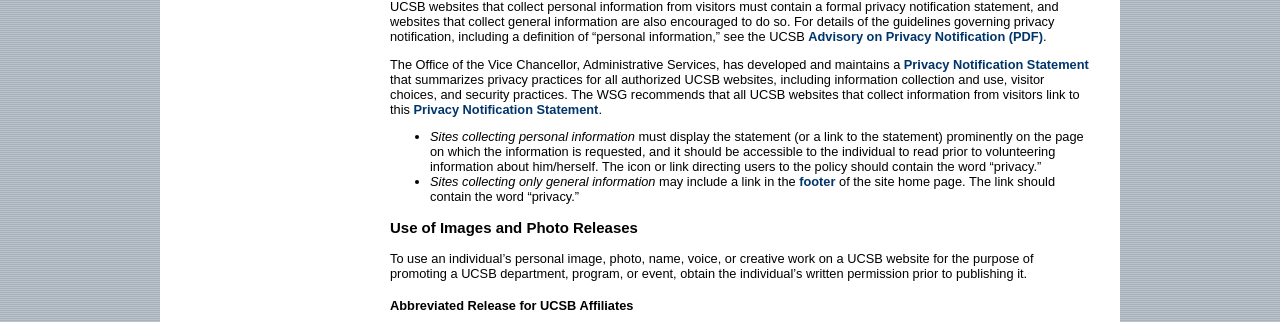
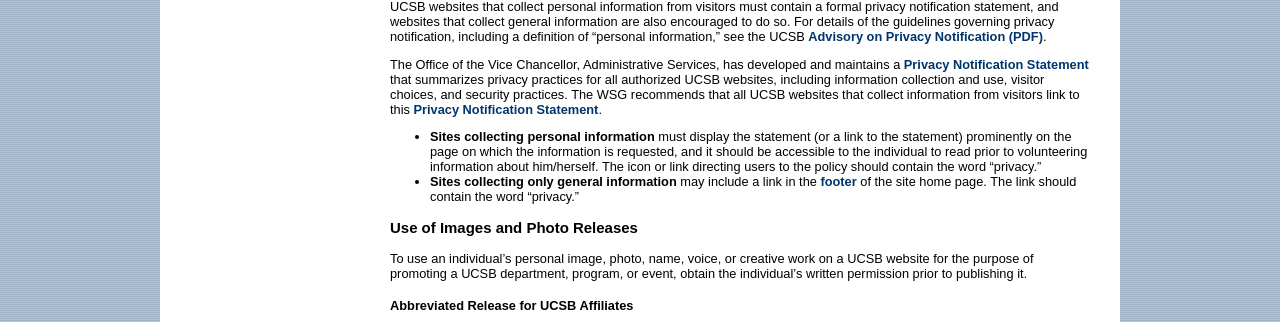
Before and after one commit to ucsb/webguide, a Jekyll site: the page built from policies.md, in a window 1280 px wide. Shown: the part 1074-1396 px from the top of the page. Built offline with Jekyll 4.4.1, drawn with Linux system fonts in a browser that asks for light colours; nearby versions of some CDN libraries; Markdown is read by kramdown in place of the engine named in the settings.

Commit message:
Fixed privacy notification link

```diff
--- a/policies.md
+++ b/policies.md
@@ -82,8 +82,8 @@
 WSG recommends that all UCSB websites that collect information from visitors
 link to this [Privacy Notification Statement](http://www.policy.ucsb.edu/privacy-notification/).
 
-* *Sites collecting personal information* must display the statement (or a link to the statement) prominently on the page on which the information is requested, and it should be accessible to the individual to read prior to volunteering information about him/herself. The icon or link directing users to the policy should contain the word "privacy."
-* *Sites collecting only general information* may include a link in the [footer](/footer/) of the site home page. The link should contain the word "privacy."
+* **Sites collecting personal information** must display the statement (or a link to the statement) prominently on the page on which the information is requested, and it should be accessible to the individual to read prior to volunteering information about him/herself. The icon or link directing users to the policy should contain the word "privacy."
+* **Sites collecting only general information** may include a link in the [footer](/footer/) of the site home page. The link should contain the word "privacy."
 
 ### Use of Images and Photo Releases
 
@@ -114,7 +114,7 @@
 When you request permission to use images on your website, we also recommend
 that you inform the individual of your privacy practices by including a link
 to, or a copy of, your
-[Privacy Notification statement](/#Privacy-Notification).
+[Privacy Notification statement](#privacy-notification).
 
 #### Using Images of Public UCSB Events
 
```
